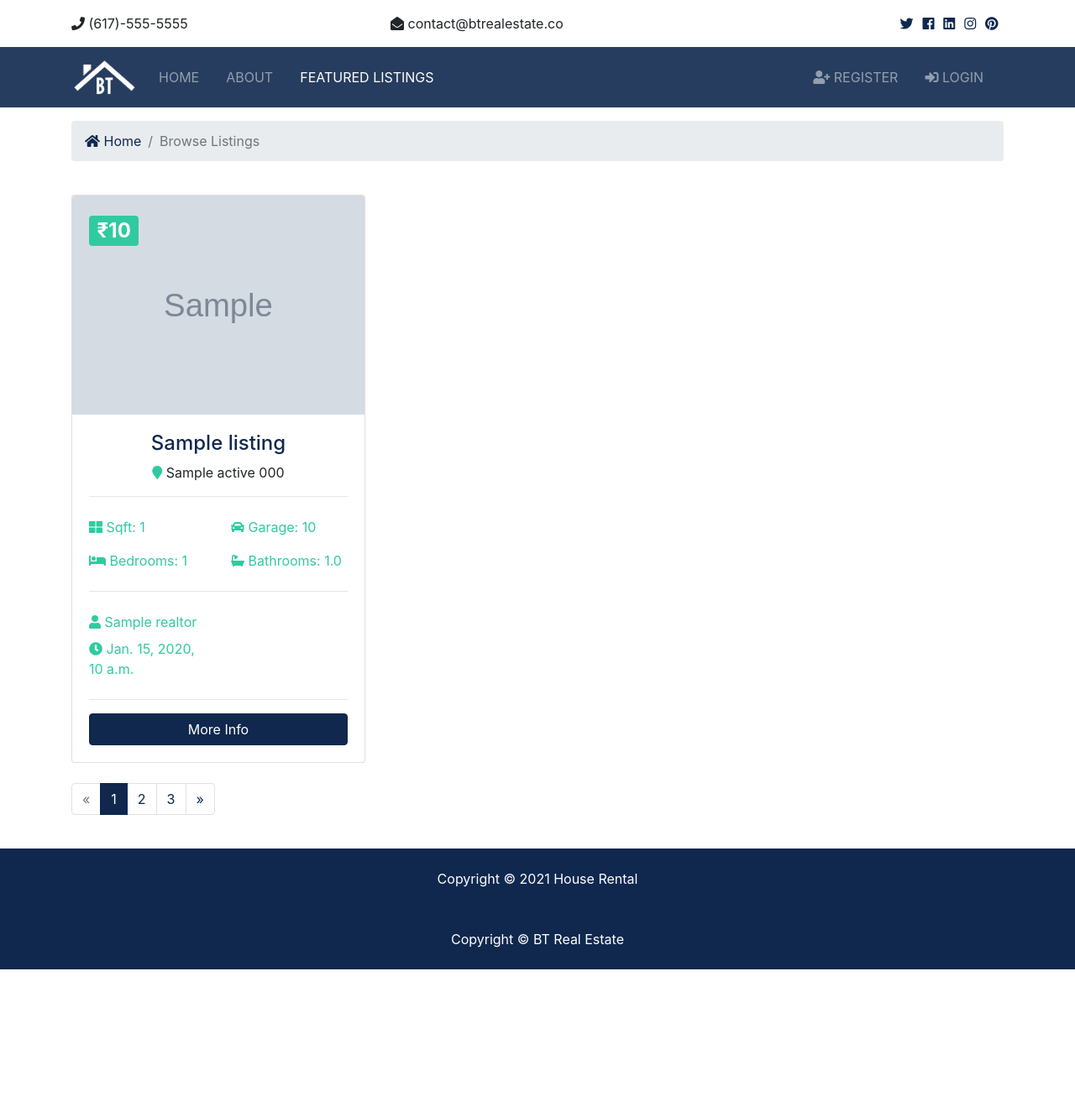
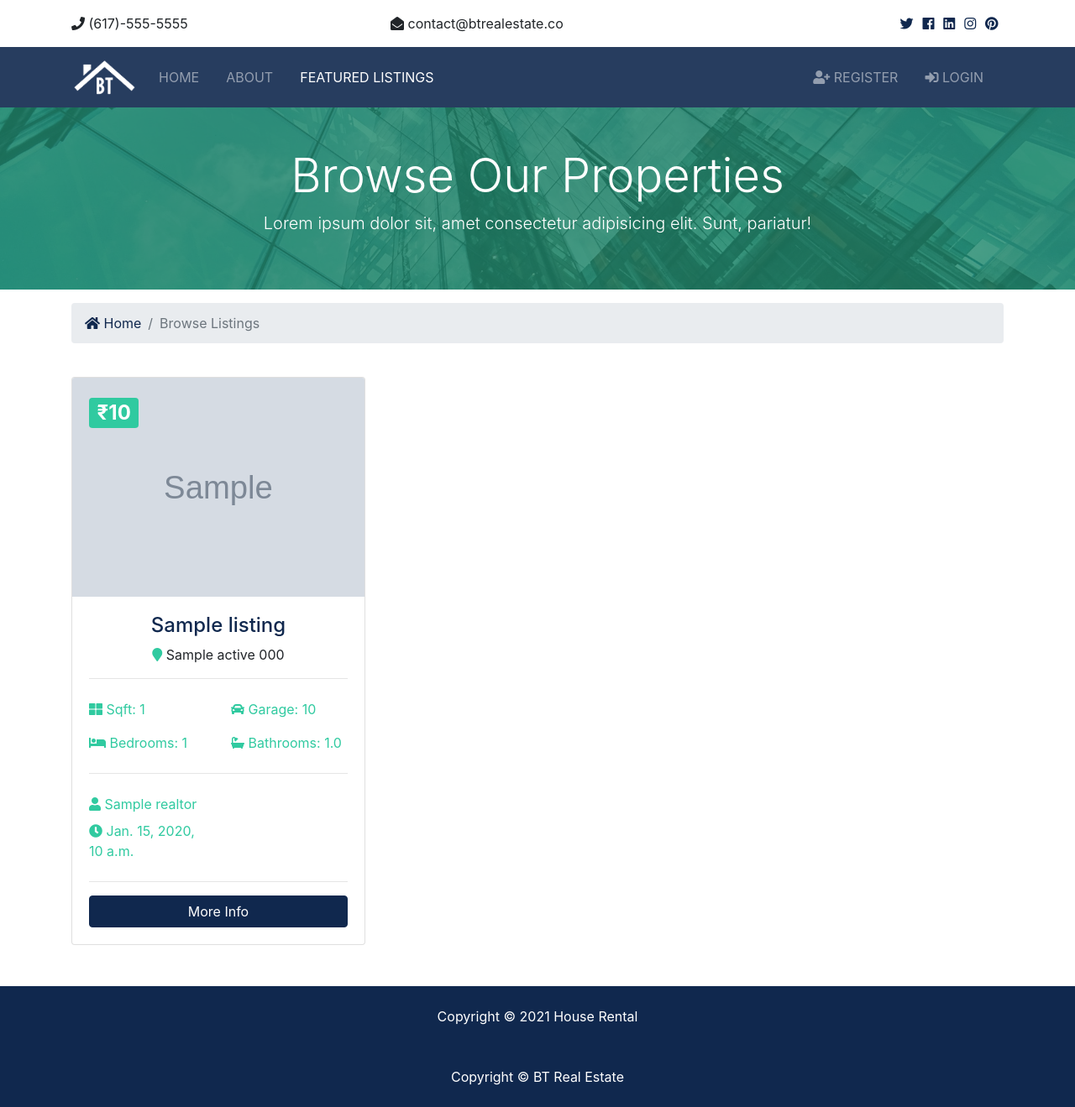
Before and after one commit to Yogesh-10/House-Rentals-Django-Project, a Django app: page /listings/ in a window 1280 px wide. Shown: the whole page at 84% size. Before the commit the page ends 1155 px from the top, so only its background shows below. Run offline with Django 3.2, Linux system fonts and the light colour scheme; tables that the repository leaves empty hold one stand-in row (values such as "Sample post"); grey boxes marked "Sample" are stand-in pictures; some libraries are stand-ins or nearby versions.

Commit message:
pagination added

```diff
--- a/realestate/listings/views.py
+++ b/realestate/listings/views.py
@@ -1,9 +1,15 @@
 from django.shortcuts import render
 from .models import Listing
+from django.core.paginator import Paginator, EmptyPage, PageNotAnInteger
 
 def index(request):
-    listings = Listing.objects.all()
-    context = {'listings': listings}
+    listings = Listing.objects.order_by('-list_date').filter(is_published=True)
+
+    paginator = Paginator(listings, 6)
+    page = request.GET.get('page')
+    paged_listings = paginator.get_page(page)
+
+    context = {'listings': paged_listings}
     return render(request,'listings/listings.html', context)
 
 def listing(request, listing_id):
--- a/realestate/templates/listings/listings.html
+++ b/realestate/templates/listings/listings.html
@@ -1,4 +1,16 @@
 {% extends 'base.html' %} {% load humanize %} {% block content %}
+
+<section id="showcase-inner" style="background: url(../../static/img/building.jpg) center/cover fixed no-repeat ;" class="py-5 text-white">
+    <div class="container">
+      <div class="row text-center">
+        <div class="col-md-12">
+          <h1 class="display-4">Browse Our Properties</h1>
+          <p class="lead">Lorem ipsum dolor sit, amet consectetur adipisicing elit. Sunt, pariatur!</p>
+        </div>
+      </div>
+    </div>
+  </section>
+
 
 <!-- Breadcrumb -->
 <section id="bc" class="mt-3">
@@ -83,23 +95,43 @@
 
 		<div class="row">
 			<div class="col-md-12">
+				{% if listings.has_other_pages %}
 				<ul class="pagination">
+					{% if listings.has_previous %}
+					<li class="page-item">
+						<a href="?page={{listings.previous_page_number}}" class="page-link"
+							>&laquo;</a
+						>
+					</li>
+					{% else %}
 					<li class="page-item disabled">
-						<a class="page-link" href="#">&laquo;</a>
+						<a class="page-link">&laquo;</a>
 					</li>
+					{% endif %}
+					{% for i in listings.paginator.page_range %}
+					{% if listings.number == i %}
 					<li class="page-item active">
-						<a class="page-link" href="#">1</a>
+						<a class="page-link">{{i}}</a>
 					</li>
+					{% else %}
 					<li class="page-item">
-						<a class="page-link" href="#">2</a>
+						<a href="?page={{i}}" class="page-link">{{i}}</a>
 					</li>
+					{% endif %}
+					{% endfor %}
+					{% if listings.has_next %}
 					<li class="page-item">
-						<a class="page-link" href="#">3</a>
+						<a href="?page={{listings.next_page_number}}" class="page-link"
+							>&raquo;</a
+						>
 					</li>
-					<li class="page-item">
-						<a class="page-link" href="#">&raquo;</a>
+					{% else %}
+					<li class="page-item disabled">
+						<a class="page-link">&raquo;</a>
 					</li>
+					{% endif %}
 				</ul>
+				{% endif %}
 			</div>
 		</div>
 	</div>
--- a/realestate/templates/pages/index.html
+++ b/realestate/templates/pages/index.html
@@ -286,7 +286,7 @@
 	</div>
 </section>
 
-<section id="services" class="py-5 bg-secondary text-white">
+<section style="background: url(../../static/img/building.jpg) center/cover fixed no-repeat ;" id="services" class="py-5 bg-secondary text-white">
 	<div class="container">
 		<div class="row text-center">
 			<div class="col-md-4">
```
